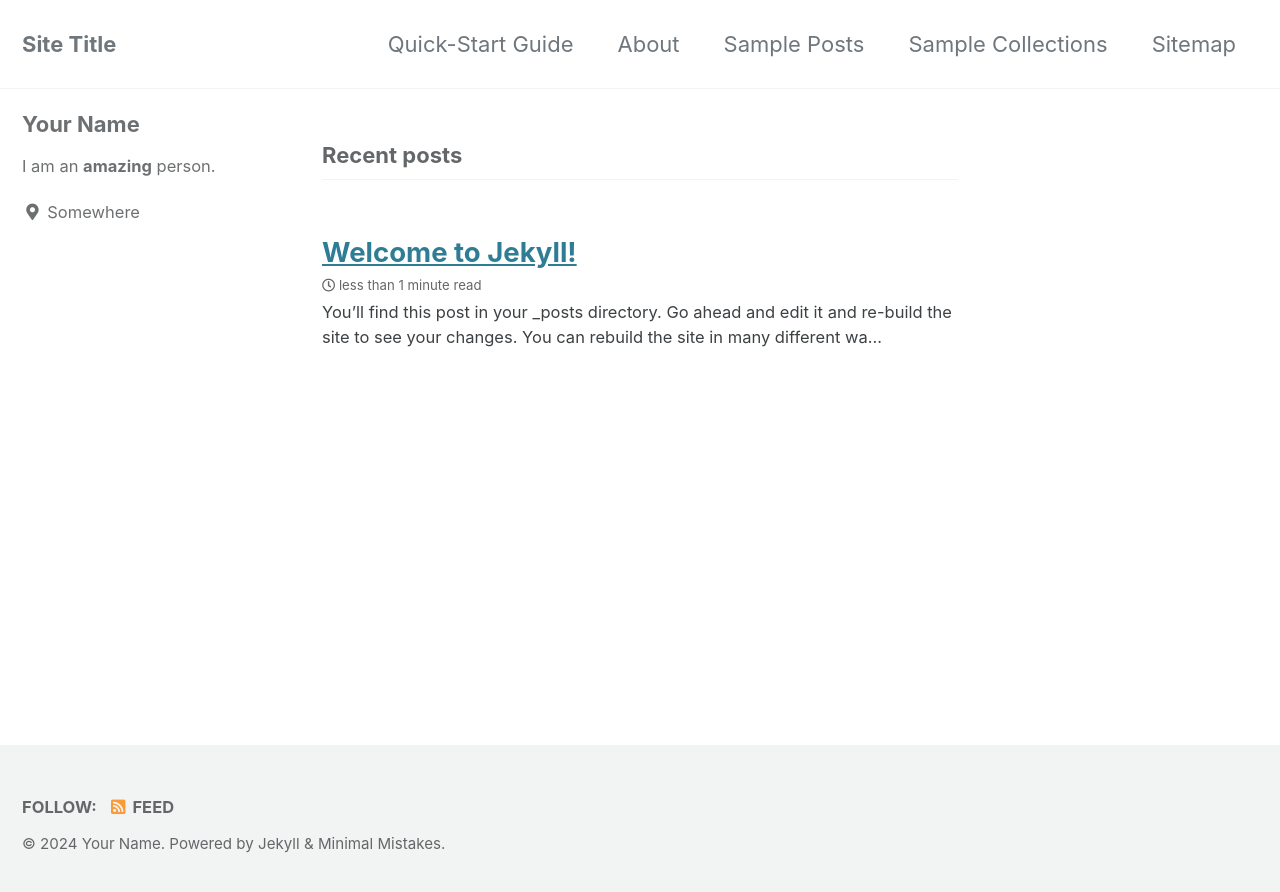
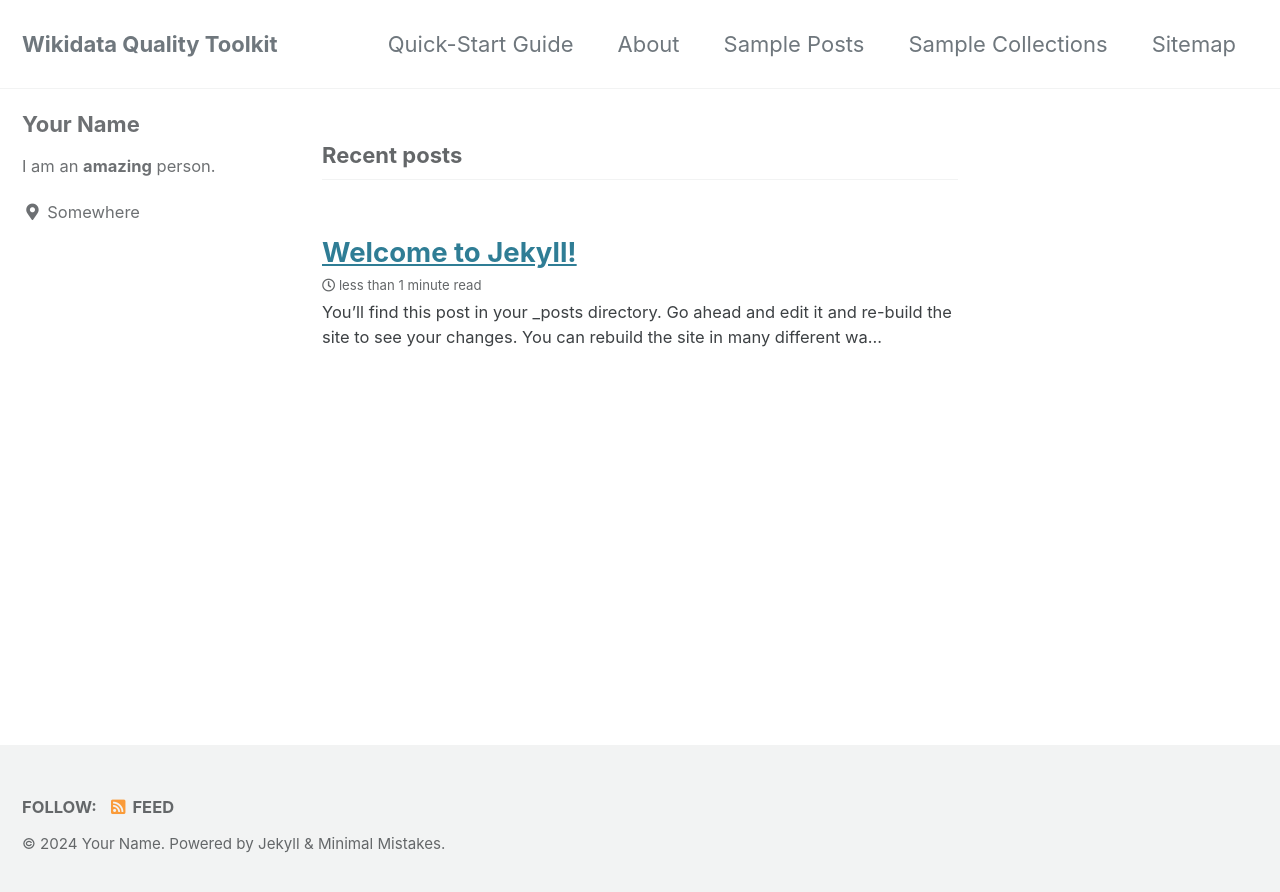
Before and after one commit to King-s-Knowledge-Graph-Lab/WikidataQualityToolkit, a Jekyll site: the page built from index.html, in a window 1280 px wide. Shown: the top 892 px of the page. Built offline with Jekyll 4.4.1, drawn with Linux system fonts in a browser that asks for light colours; cached includes are drawn as plain includes; the list of posts is cut into pages by our own code.

Commit message:
Update _config.yml

```diff
--- a/_config.yml
+++ b/_config.yml
@@ -16,7 +16,7 @@ minimal_mistakes_skin    : "default" # "air", "aqua", "contrast", "dark", "dirt"
 
 # Site Settings
 locale                   : "en-US"
-title                    : "Site Title"
+title                    : "Wikidata Quality Toolkit"
 title_separator          : "-"
 subtitle                 : # site tagline that appears below site title in masthead
 name                     : "Your Name"
```
